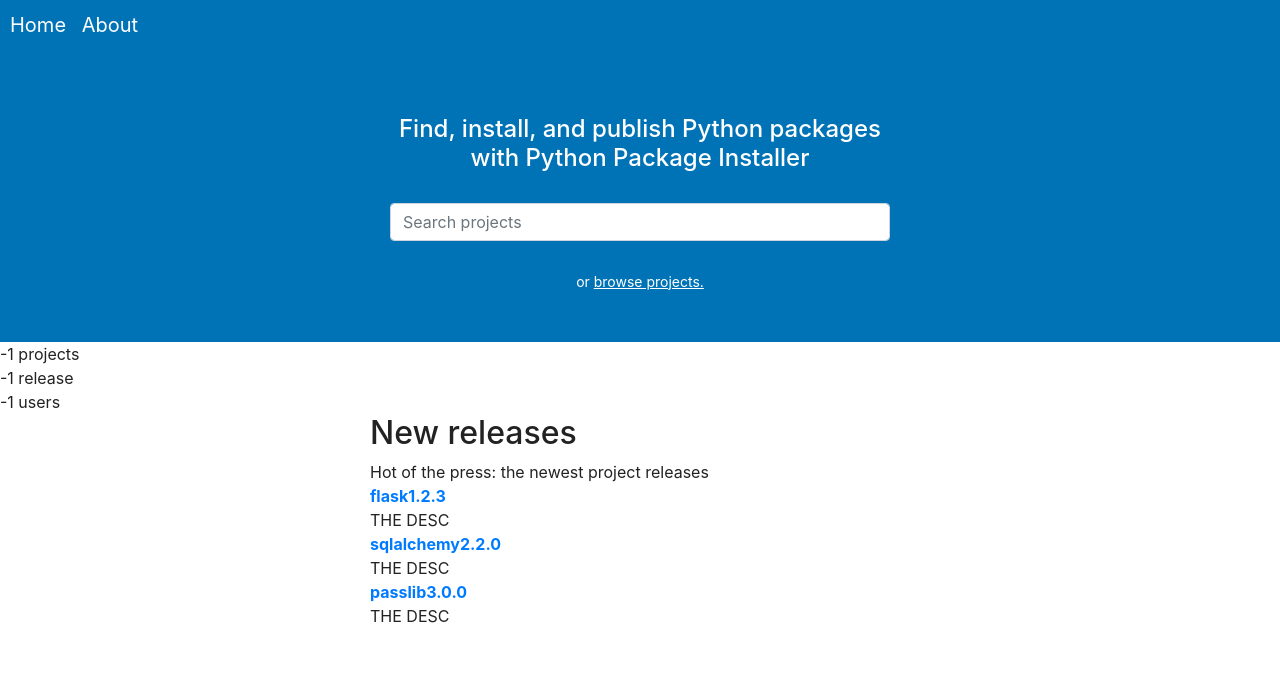
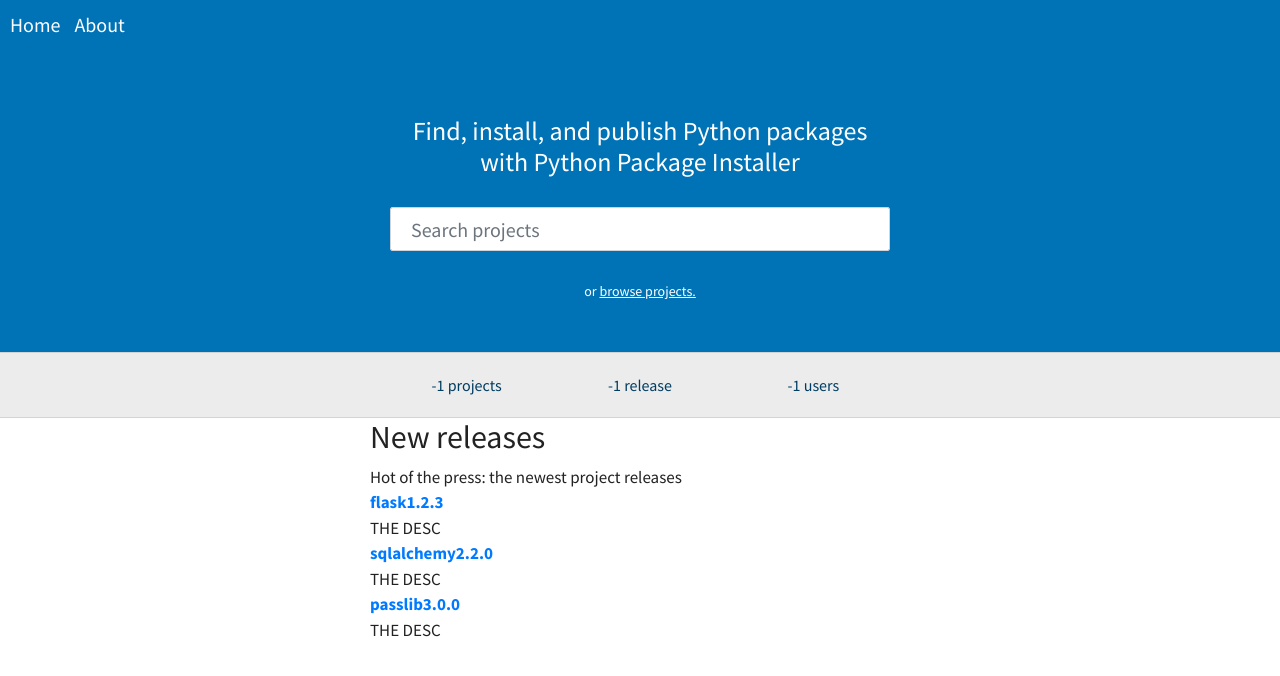
Before and after one commit to willschlitzer/flask-app-talkpython, a Flask app: page / in a window 1280 px wide. Shown: the top 676 px of the page. Run offline with Flask 2, Linux system fonts and the light colour scheme; some libraries are stand-ins or nearby versions.

Commit message:
Complete through stats slice

```diff
--- a/pypi_org/static/css/site.css
+++ b/pypi_org/static/css/site.css
@@ -3,6 +3,8 @@
     background: #fff;
     margin: 0px;
     padding: 0px;
+    font-family: Source Sans Pro, Helvetica, Arial, sans-serif;
+    font-size: 17px;
 }
 
 .title {
@@ -37,7 +39,7 @@
 }
 
 .hero h1 {
-    font-size: 24px;
+    font-size: 26px;
     margin-bottom: 30px;
 }
 
@@ -52,3 +54,26 @@
     margin-right: auto;
     margin-bottom: 30px;
 }
+
+.form-control {
+    display: inline-block;
+    border-radius: 2px;
+    font-size: 20px;
+    padding: 20px;
+}
+
+.pypi-stats {
+    padding: 10px 0;
+    background-color: #ececec;
+    text-align: center;
+    border-bottom: 1px solid #d3d3d3;
+    border-top: 1px solid #d3d3d3;
+}
+
+.pypi-stats .stat {
+    display: inline-block;
+    min-width: 170px;
+    padding: 10px;
+    font-size: 16px;
+    color: #003d61;
+}
--- a/pypi_org/templates/shared/_layout.html
+++ b/pypi_org/templates/shared/_layout.html
@@ -3,6 +3,7 @@
 <head>
     <meta charset="UTF-8">
     <title>{%  block title %}Python Package Index (demo){%  endblock %}</title>
+    <link rel="stylesheet" href="https://fonts.googleapis.com/css?family=Source+Sans+Pro:400,400italic,600,600italic,700,700italic|Source+Code+Pro:500">
     <link rel="stylesheet" href="https://stackpath.bootstrapcdn.com/bootstrap/4.5.0/css/bootstrap.min.css" integrity="sha384-9aIt2nRpC12Uk9gS9baDl411NQApFmC26EwAOH8WgZl5MYYxFfc+NcPb1dKGj7Sk" crossorigin="anonymous">
     <link rel="stylesheet" href="/static/css/site.css" />
     {%  block additional_css %}{%  endblock %}
```
